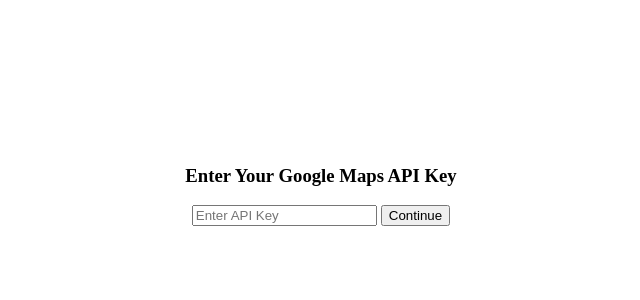
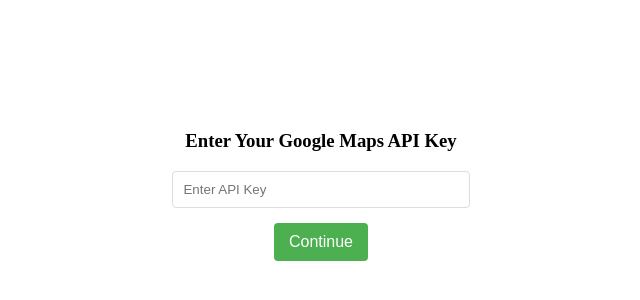
Before and after one commit to Vuega-AB/Explore-Bicycle-Routes, a plain HTML site: page index.html in a window 1280 px wide. Shown: the part 214-514 px from the top of the page, without its empty margins (319-959 px from the left). Drawn offline with Linux system fonts and the light colour scheme.

Commit message:
update style

```diff
--- a/index.css
+++ b/index.css
@@ -9,3 +9,22 @@ body {
 #api-key-container {
     text-align: center;
 }
+
+input {
+    margin-bottom: 15px;
+    padding: 10px;
+    width: 100%;
+    box-sizing: border-box;
+    border: 1px solid #ddd;
+    border-radius: 4px;
+  }
+
+  button {
+    background-color: #4caf50;
+    color: #fff;
+    padding: 10px 15px;
+    border: none;
+    border-radius: 4px;
+    cursor: pointer;
+    font-size: 1rem;
+  }
```
